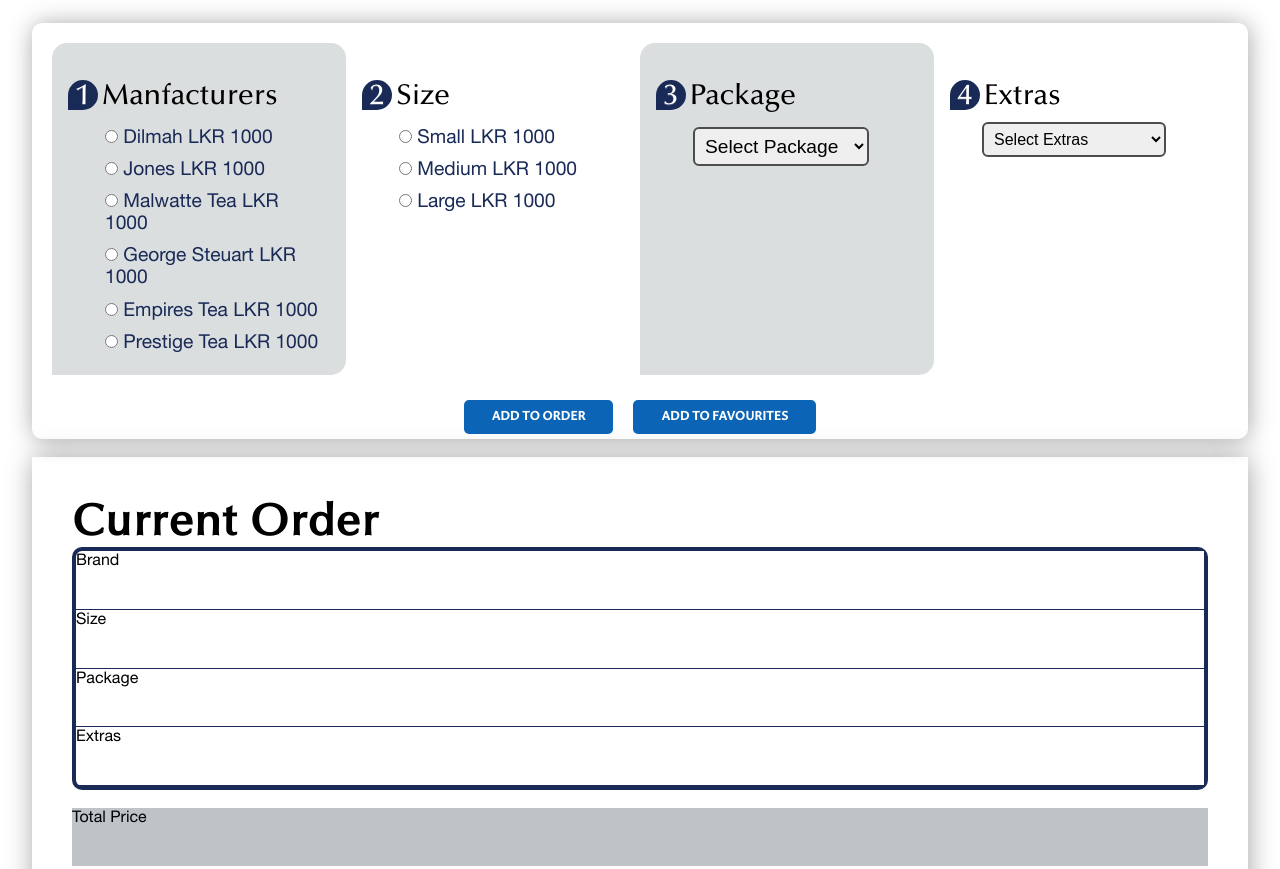
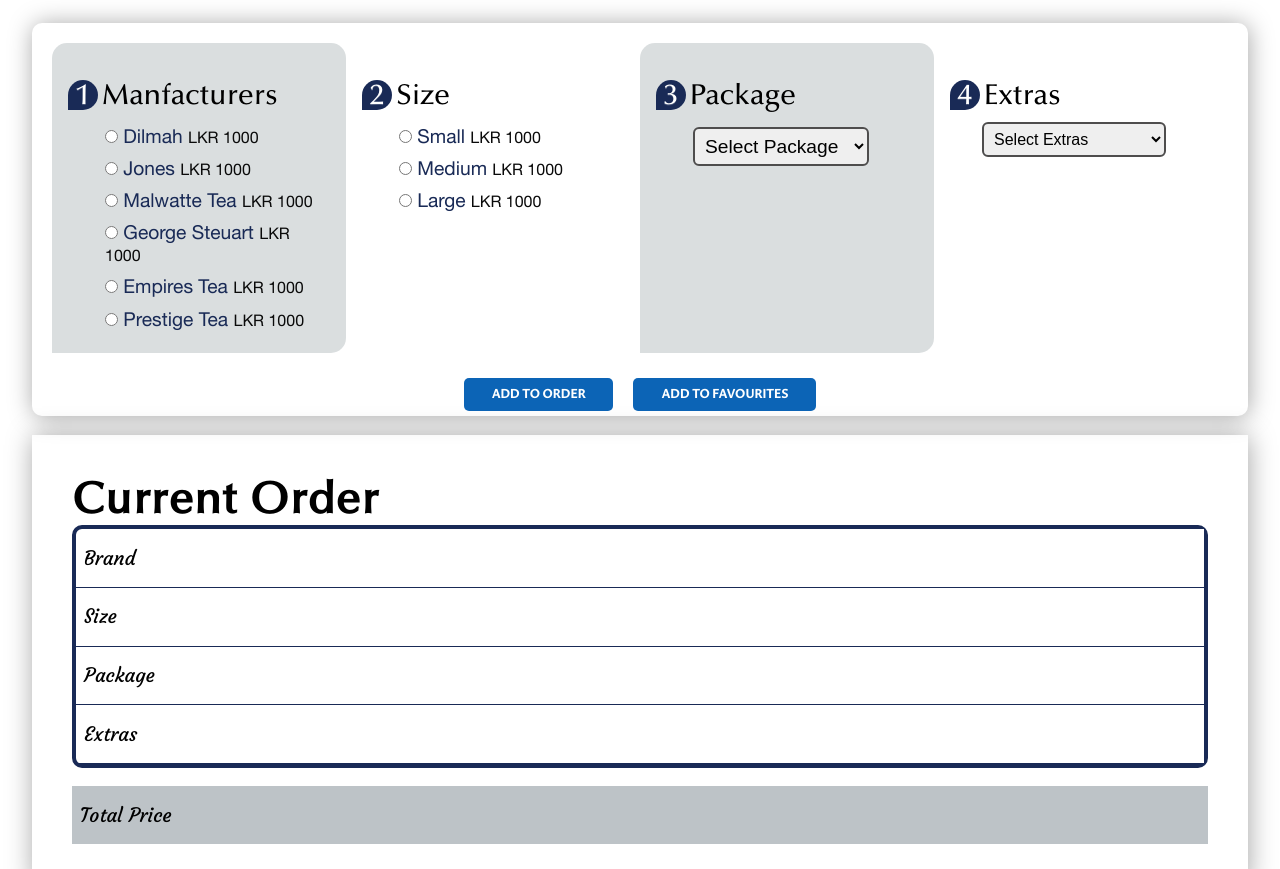
Before and after one commit to CB008459/Tea-Paradise, a plain HTML site: page BuyNow.html in a window 1280 px wide. Shown: the part 1100-1969 px from the top of the page. Drawn offline with Linux system fonts and the light colour scheme; a web font is replaced by a local one.

Commit message:
Add files via upload

```diff
--- a/css/Style.css
+++ b/css/Style.css
@@ -3,34 +3,40 @@
     font-family: 'Neue';
     src: url(../fonts/Helvetica\ Neue\ LT\ 55\ Roman.ttf);
     font-style: normal;
+    font-display: block;
 }
 
 @font-face{
     font-family: 'Fine';
     src: url(../fonts/Courgette-Regular.ttf);
     font-style: normal;
+    font-display: block;
 }
 
 @font-face{
     font-family: 'Write';
     src: url(../fonts/Optima-Medium.otf);
     font-style: normal;
+    font-display: block;
 }
 
 @font-face{
     font-family: 'Good';
     src: url(../fonts/ElMessiri-SemiBold.ttf);
     font-style: normal;
+    font-display: block;
 }
 
 @font-face{
     font-family: 'Rust';
     src: url(../fonts/SouvenirStd-Light.otf);
+    font-display: block;
 }
 
 @font-face{
     font-family: 'Better';
     src: url(../fonts/ProzaLibre-Medium.ttf);
+    font-display: block;
 }
 
                                         /* Universal Styling */
@@ -1548,7 +1554,7 @@ input[type="text"]{
     border-bottom: 1px solid #192a56;
 }
 
-.form_box p{
+.form_box label{
     padding: 0 8px;
     font-family: 'Fine';
     font-size: 1.23rem;
@@ -1711,6 +1717,7 @@ only screen and (min-resolution: 2dppx) {
 
 #contact{
     background: #95afc0;
+    margin-bottom: 2.5em;
 }
 
 .contact_info{
@@ -1756,3 +1763,8 @@ only screen and (min-resolution: 2dppx) {
     }
 
 }
+
+.price{
+    color: #0a0a0a;
+    font-size: 16px;
+}
```
